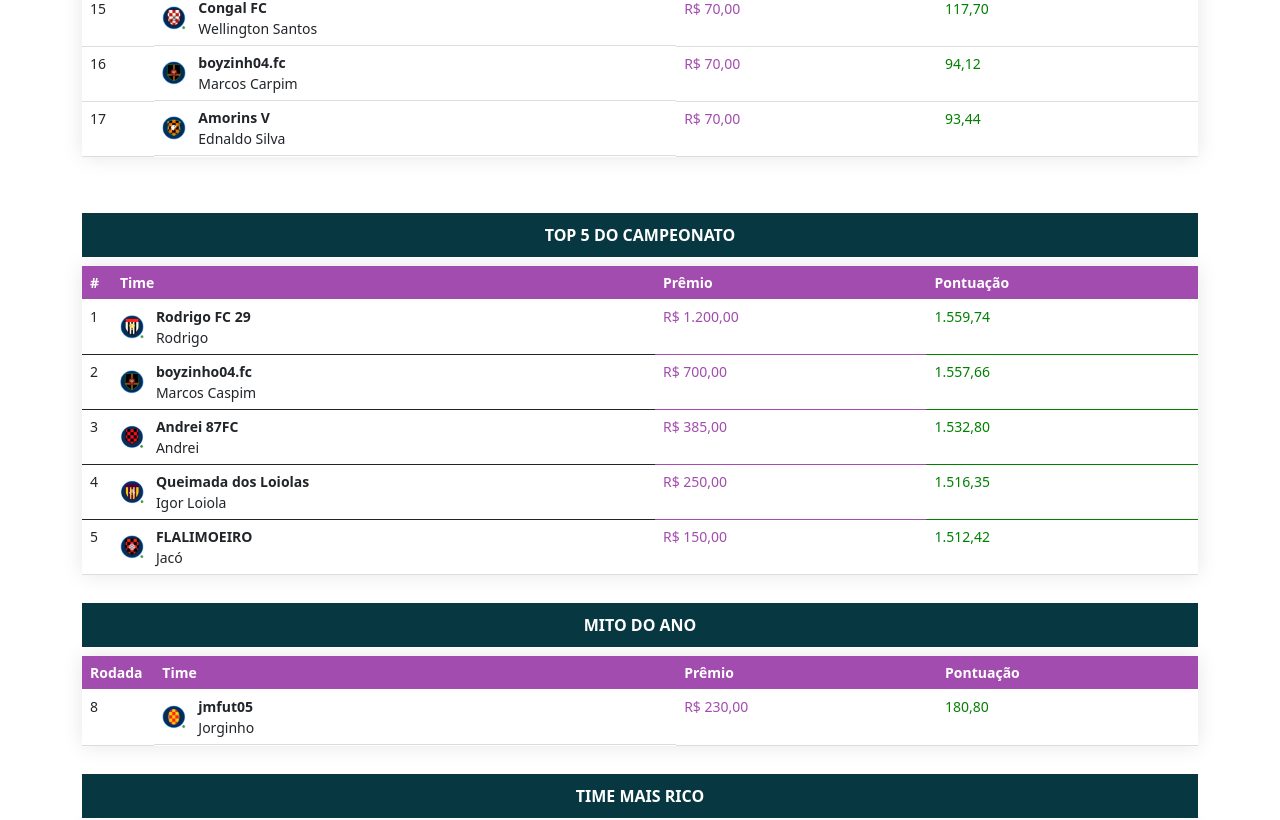
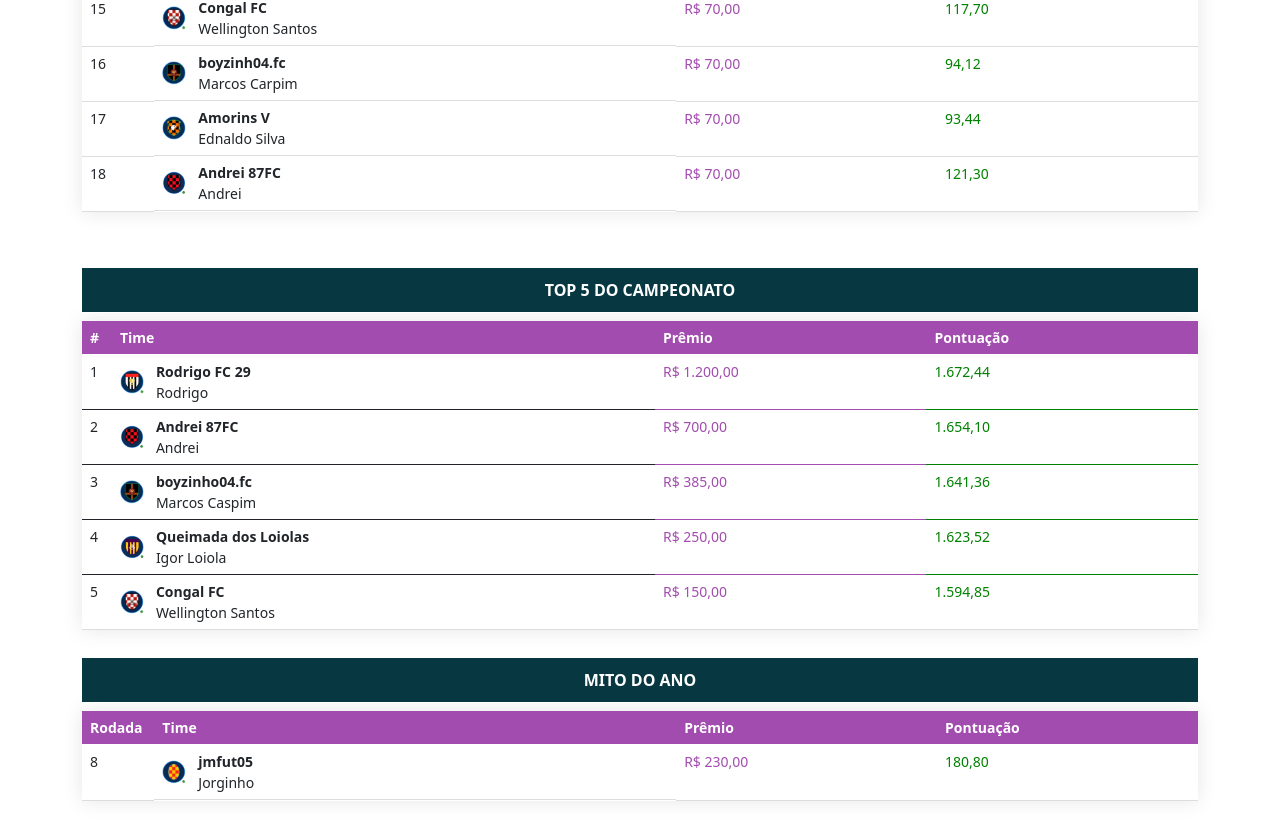
Before and after one commit to edycarlos86/cartola2025, an Angular app: page / in a window 1280 px wide. Shown: the part 960-1780 px from the top of the page. Built offline with nearby package versions, Linux system fonts and the light colour scheme.

Commit message:
rodada 18

```diff
--- a/src/app/telas/classificacao/classificacao.component.ts
+++ b/src/app/telas/classificacao/classificacao.component.ts
@@ -93,6 +93,11 @@ export class ClassificacaoComponent {
       fileUrlRodada: 'assets/pdf/rodada17-rodada.pdf',
       fileUrlGeral: 'assets/pdf/rodada17-geral.pdf'
     },
+            {
+      rodada: '18',
+      fileUrlRodada: 'assets/pdf/rodada18-rodada.pdf',
+      fileUrlGeral: 'assets/pdf/rodada18-geral.pdf'
+    },
 
 
   ]
--- a/src/app/telas/resultados/resultados.component.ts
+++ b/src/app/telas/resultados/resultados.component.ts
@@ -154,6 +154,14 @@ export class ResultadosComponent {
       img: 'assets/img/Amorins V.png',
       imgTam: 'imgTam'
     },
+           {
+      rodada: '18',
+      time: 'Andrei 87FC',
+      cartoleiro: 'Andrei',
+      pontos: '121,30',
+      img: 'assets/img/andrei.png',
+      imgTam: 'imgTam'
+    },
 
 
 
@@ -177,40 +185,41 @@ export class ResultadosComponent {
       rodada: '1',
       time: 'Rodrigo FC 29',
       cartoleiro: 'Rodrigo',
-      pontos: '1.559,74',
+      pontos: '1.672,44',
       img: 'assets/img/rodrigo.png',
       premio: 'R$ 1.200,00',
     },
+            {
+      rodada: '2',
+      time: 'Andrei 87FC',
+      cartoleiro: 'Andrei',
+      pontos: '1.654,10',
+      img: 'assets/img/andrei.png',
+      premio: 'R$ 700,00',
+    },
     {
-      rodada: '2',
+      rodada: '3',
       time: 'boyzinho04.fc',
       cartoleiro: 'Marcos Caspim',
-      pontos: '1.557,66',
+      pontos: '1.641,36',
       img: 'assets/img/boyzinh04.fc.png',
-      premio: 'R$ 700,00',
-    },
-        {
-      rodada: '3',
-      time: 'Andrei 87FC',
-      cartoleiro: 'Andrei',
-      pontos: '1.532,80',
-      img: 'assets/img/andrei.png',
       premio: 'R$ 385,00',
     },
+
     {
       rodada: '4',
       time: 'Queimada dos Loiolas',
       cartoleiro: 'Igor Loiola',
-      pontos: '1.516,35',
+      pontos: '1.623,52',
       img: 'assets/img/igor.png',
       premio: 'R$ 250,00',
     },
         {
       rodada: '5',
-      time: 'FLALIMOEIRO',
-      cartoleiro: 'Jacó',
-      pontos: '1.512,42',
-      img: 'assets/img/jaco.png',
+      time: 'Congal FC',
+      cartoleiro: 'Wellington Santos',
+      pontos: '1.594,85',
+      img: 'assets/img/wellington.png',
       premio: 'R$ 150,00',
     },
   ]
@@ -238,7 +247,7 @@ export class ResultadosComponent {
       rodada: '-',
       time: 'Amorins V',
       cartoleiro: 'Ednaldo Amorim',
-      cartoletas: '278,91',
+      cartoletas: '286,03',
       img: 'assets/img/Amorins V.png'
     },
   ]
```
Also changed, not shown: 7 other files (tests, documents, lock files or other folders).
